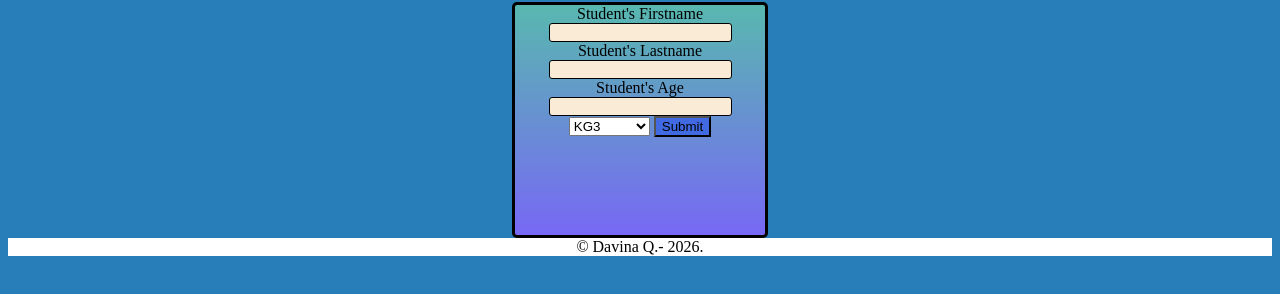
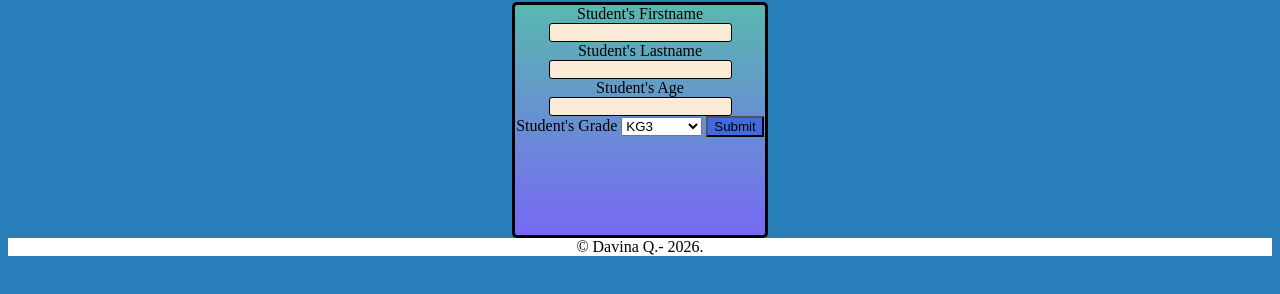
Before and after one commit to SILVERKNIGHT176/calc, a plain HTML site: page index.html in a window 1280 px wide. Shown: the part 78-372 px from the top of the page. Drawn offline with Linux system fonts and the light colour scheme.

Commit message:
git push

```diff
--- a/index.html
+++ b/index.html
@@ -16,7 +16,7 @@
         <input type="text" id="name2"required><br>
          <label for="age">Student's Age</label>
         <input type="text" id="age" required><br>
-         <!-- <label for="grade">Student's Grade</label> -->
+         <label for="grade">Student's Grade</label>
         <select name="Grade" id="">
         <option value="text">KG3</option>
         <option value="text">KG4</option>
```
